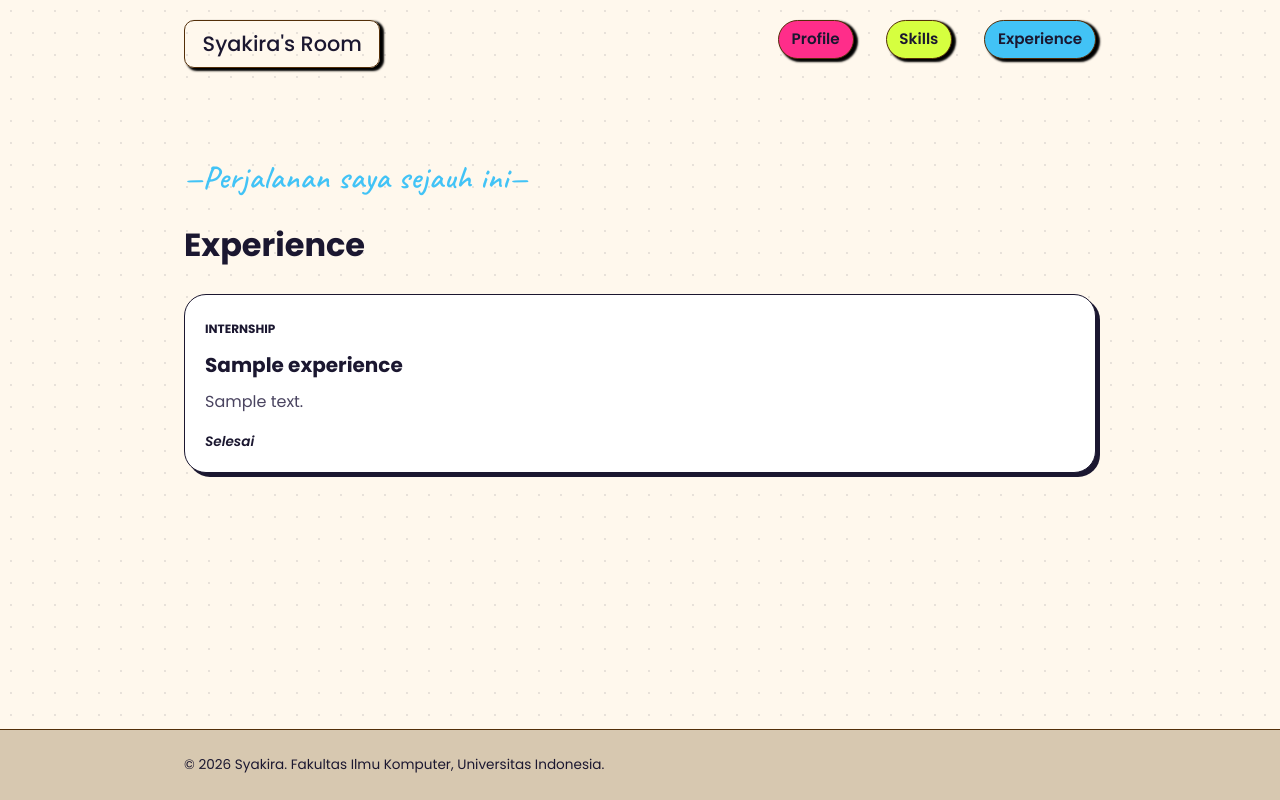
After one commit to syakiraaqilah/myportofolio, a Django app: page /experience/ in a window 1280 px wide. The commit adds this page. Run offline with Django 5.2, Linux system fonts and the light colour scheme; tables that the repository leaves empty hold one stand-in row (values such as "Sample post").

Commit message:
feat: add experience page with model, navigation, styling, and tests

```diff
--- /dev/null
+++ b/main/admin.py
@@ -0,0 +1 @@
+from django.contrib import admin
--- /dev/null
+++ b/main/apps.py
@@ -0,0 +1,5 @@
+from django.apps import AppConfig
+
+
+class MainConfig(AppConfig):
+    name = 'main'
--- /dev/null
+++ b/main/models.py
@@ -0,0 +1,26 @@
+import uuid
+from django.db import models
+
+class Experience(models.Model):
+    EXPERIENCE_CHOICES = [
+        ('internship', 'Internship'),
+        ('research', 'Research'),
+        ('volunteer', 'Volunteer'),
+        ('part-time', 'Part-Time'),
+        ('full-time', 'Full-Time'),
+        ('freelance', 'Freelance'),
+    ]
+
+    id = models.UUIDField(primary_key=True, default=uuid.uuid4, editable=False)
+    title = models.CharField(max_length=255)
+    description = models.TextField()
+    category = models.CharField(max_length=20, choices=EXPERIENCE_CHOICES, default='full-time')
+    thumbnail = models.URLField(blank=True, null=True)
+    started_at = models.DateTimeField(auto_now_add=True)
+    ended_at = models.DateTimeField(blank=True, null=True)
+    def __str__(self):
+        return self.title
+
+    @property
+    def is_ongoing(self):
+        return self.ended_at is None
--- /dev/null
+++ b/main/urls.py
@@ -0,0 +1,10 @@
+from django.urls import path
+
+from main.views import show_main, show_experience
+
+app_name = "main"
+
+urlpatterns = [
+    path("", show_main, name="show_main"),
+    path("experience/", show_experience, name="show_experience"),
+]
--- /dev/null
+++ b/main/views.py
@@ -0,0 +1,23 @@
+from django.shortcuts import render
+from main.models import Experience
+
+def show_main(request):
+    context = {
+        "name": "Syakira",
+        "npm": "2506541622",
+        "study_program": "S1 Ilmu Komputer",
+        "bio": (
+            "A CS student who navigates the tech world line by line, constantly"
+            " on an endless quest to master new tech. Fueled by curiosity,"
+            " driven by code, and always ready to debug any challenge."
+        ),
+    }
+    return render(request, "index.html", context)
+
+
+def show_experience(request):
+    context = {
+        "name": "Syakira",
+        "experience_list": Experience.objects.all(),
+    }
+    return render(request, "experience.html", context)
--- a/portofolio/settings.py
+++ b/portofolio/settings.py
@@ -41,6 +41,7 @@ INSTALLED_APPS = [
     'django.contrib.sessions',
     'django.contrib.messages',
     'django.contrib.staticfiles',
+    'main'
 ]
 
 MIDDLEWARE = [
--- a/portofolio/urls.py
+++ b/portofolio/urls.py
@@ -15,11 +15,9 @@ Including another URLconf
     2. Add a URL to urlpatterns:  path('blog/', include('blog.urls'))
 """
 from django.contrib import admin
-from django.urls import path
-
-from portofolio.views import landing_page
+from django.urls import include, path
 
 urlpatterns = [
     path('admin/', admin.site.urls),
-    path('', landing_page, name='landing_page'),
+    path("", include("main.urls")),
 ]
--- a/static/css/style.css
+++ b/static/css/style.css
@@ -10,14 +10,20 @@
   --ink: #1b1730;
   --cream: #fff8ed;
   --pink: #ff2d8a;
-  --purple: #d9a3ff;
   --line: #542f09;
   --text-muted: #4a4460;
-  --sky: #2eaadb;
-  --cyan: #6ff3fc;
+  --sky: #42c3f6;
   --lime: #d6ff3f;
-  --orange: #ffdd78;
   --radius: 4px;
+}
+
+html,
+body {
+  min-height: 100%;
+}
+
+html {
+  overflow-y: scroll;
 }
 
 body {
@@ -36,6 +42,13 @@ body {
   );
   background-size: 22px 22px;
   line-height: 1.6;
+  min-height: 100vh;
+  display: flex;
+  flex-direction: column;
+}
+
+main {
+  flex: 1;
 }
 
 .brand {
@@ -69,6 +82,10 @@ body {
   align-items: flex-start;
   padding: 1.25rem 1.5rem;
   gap: 1.5rem;
+}
+
+.site-header {
+  border: 0;
 }
 
 .site-header nav {
@@ -245,6 +262,7 @@ body {
   font-size: 0.85rem;
   background-color: #d7c8b0;
   border-top: 1.5px solid var(--line);
+  margin-top: auto;
 }
 
 @media (max-width: 600px) {
@@ -276,7 +294,7 @@ body {
   text-decoration: none;
   font-size: 0.9rem;
   font-weight: 600;
-  color: var(--paper);
+  color: var(--ink);
   transition: transform 0.15s ease;
 }
 
@@ -291,11 +309,15 @@ body {
 
 /* Variasi warna per pill */
 .nav-frame--profile {
-  background-color: var(--purple);
+  background-color: var(--pink);
 }
 
 .nav-frame--skills {
-  background-color: var(--cyan);
+  background-color: var(--lime);
+}
+
+.nav-frame--experience {
+  background-color: var(--sky);
 }
 
 /* Section Skills */
@@ -357,7 +379,7 @@ body {
 }
 
 .skill-chip:hover {
-  background-color: var(--orange);
+  background-color: var(--lime);
   transform: translateY(-4px);
 }
 
@@ -381,3 +403,62 @@ body {
   letter-spacing: 0.05em;
   margin-bottom: 1rem;
 }
+
+/* Experience */
+
+.experience-section {
+  padding: 4rem 0;
+}
+
+.section-kicker {
+  color: var(--sky);
+  font-family: "Caveat", cursive;
+  font-size: clamp(1.5rem, 3vw, 2rem);
+  font-weight: 600;
+  letter-spacing: 0.02em;
+  text-transform: none;
+  margin-bottom: 1rem;
+}
+
+.experience-section h1 {
+  margin: 0.4rem 0 1.5rem;
+  font-size: 2rem;
+}
+
+.experience-grid {
+  display: grid;
+  grid-template-columns: repeat(auto-fit, minmax(240px, 1fr));
+  gap: 1rem;
+}
+
+.experience-card {
+  padding: 1.25rem;
+  background-color: #fff;
+  border: 1.7px solid var(--ink);
+  border-radius: 22px;
+  box-shadow: 4px 4px 0 var(--ink);
+}
+
+.experience-category {
+  color: var(--ink);
+  font-size: 0.75rem;
+  font-weight: 700;
+  text-transform: uppercase;
+}
+
+.experience-card h2 {
+  margin: 0.5rem 0;
+  font-size: 1.25rem;
+}
+
+.experience-description,
+.empty-state {
+  color: var(--text-muted);
+}
+
+.experience-status {
+  font-style: italic;
+  margin-top: 1rem;
+  font-size: 0.85rem;
+  font-weight: 600;
+}
--- /dev/null
+++ b/templates/experience.html
@@ -0,0 +1,62 @@
+<!doctype html>
+<html lang="en">
+  <head>
+    <meta charset="UTF-8" />
+    <meta name="viewport" content="width=device-width, initial-scale=1.0" />
+    <title>{{ name }} - Portfolio</title>
+    <link rel="preconnect" href="https://fonts.googleapis.com" />
+    <link rel="preconnect" href="https://fonts.gstatic.com" crossorigin />
+    <link
+      href="https://fonts.googleapis.com/css2?family=Caveat:wght@400..700&family=Lato:ital,wght@0,100;0,300;0,400;0,700;0,900;1,100;1,300;1,400;1,700;1,900&family=Poppins:ital,wght@0,100;0,200;0,300;0,400;0,500;0,600;0,700;0,800;0,900;1,100;1,200;1,300;1,400;1,500;1,600;1,700;1,800;1,900&family=Raleway:ital,wght@0,100..900;1,100..900&display=swap"
+      rel="stylesheet"
+    />
+    <link rel="stylesheet" href="/static/css/style.css" />
+  </head>
+  <body>
+    <header class="site-header">
+      <div class="container">
+        <a href="{% url 'main:show_main' %}" class="brand">{{ name }}'s Room</a>
+        <nav>
+          <a href="{% url 'main:show_main' %}" class="nav-frame nav-frame--profile">Profile</a>
+          <a href="{% url 'main:show_main' %}#skills" class="nav-frame nav-frame--skills">Skills</a>
+          <a href="{% url 'main:show_experience' %}" class="nav-frame nav-frame--experience">Experience</a>
+        </nav>
+      </div>
+    </header>
+    <main>
+      <section class="experience-section" id="experience">
+        <div class="container">
+          <p class="section-kicker">—Perjalanan saya sejauh ini—</p>
+          <h1>Experience</h1>
+
+          <div class="experience-grid">
+            {% for experience in experience_list %}
+            <article class="experience-card">
+              <span class="experience-category">
+                {{ experience.get_category_display }}
+              </span>
+              <h2>{{ experience.title }}</h2>
+              <p class="experience-description">{{ experience.description }}</p>
+
+              {% if experience.is_ongoing %}
+              <p class="experience-status">Sedang berlangsung</p>
+              {% else %}
+              <p class="experience-status">Selesai</p>
+              {% endif %}
+            </article>
+            {% empty %}
+            <p class="empty-state">Belum ada pengalaman yang ditambahkan.</p>
+            {% endfor %}
+          </div>
+        </div>
+      </section>
+    </main>
+    <footer class="site-footer">
+      <div class="container">
+        <p>
+          &copy; 2026 {{ name }}. Fakultas Ilmu Komputer, Universitas Indonesia.
+        </p>
+      </div>
+    </footer>
+  </body>
+</html>
```
Also changed, not shown: main/tests.py (added, +58 -0 lines), templates/index.html (+14 -15 lines), main/__init__.py (added), main/migrations/0001_initial.py (added), main/migrations/0002_experience_delete_mahasiswa.py (added), main/migrations/0003_delete_mahasiswa.py (added), main/migrations/__init__.py (added).
